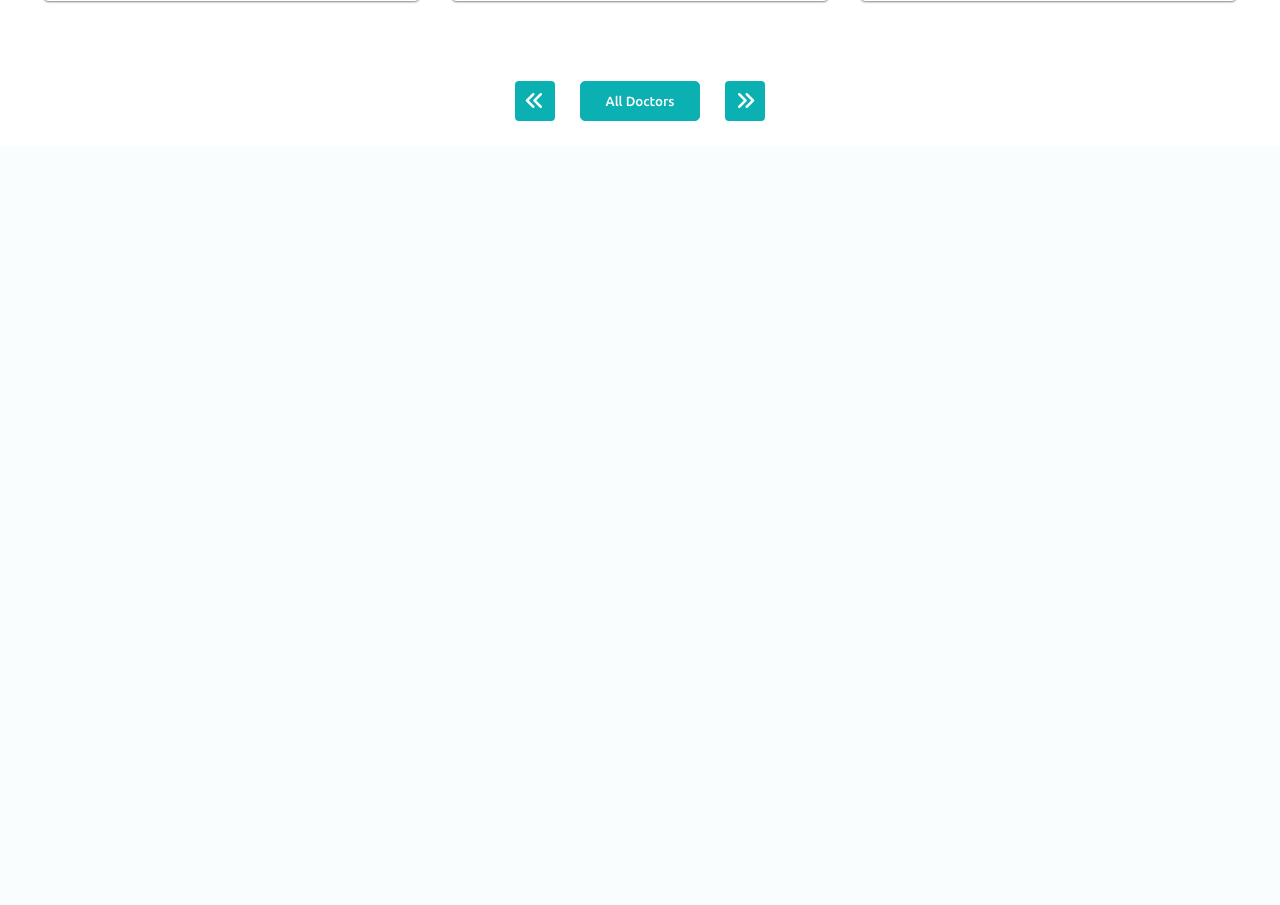
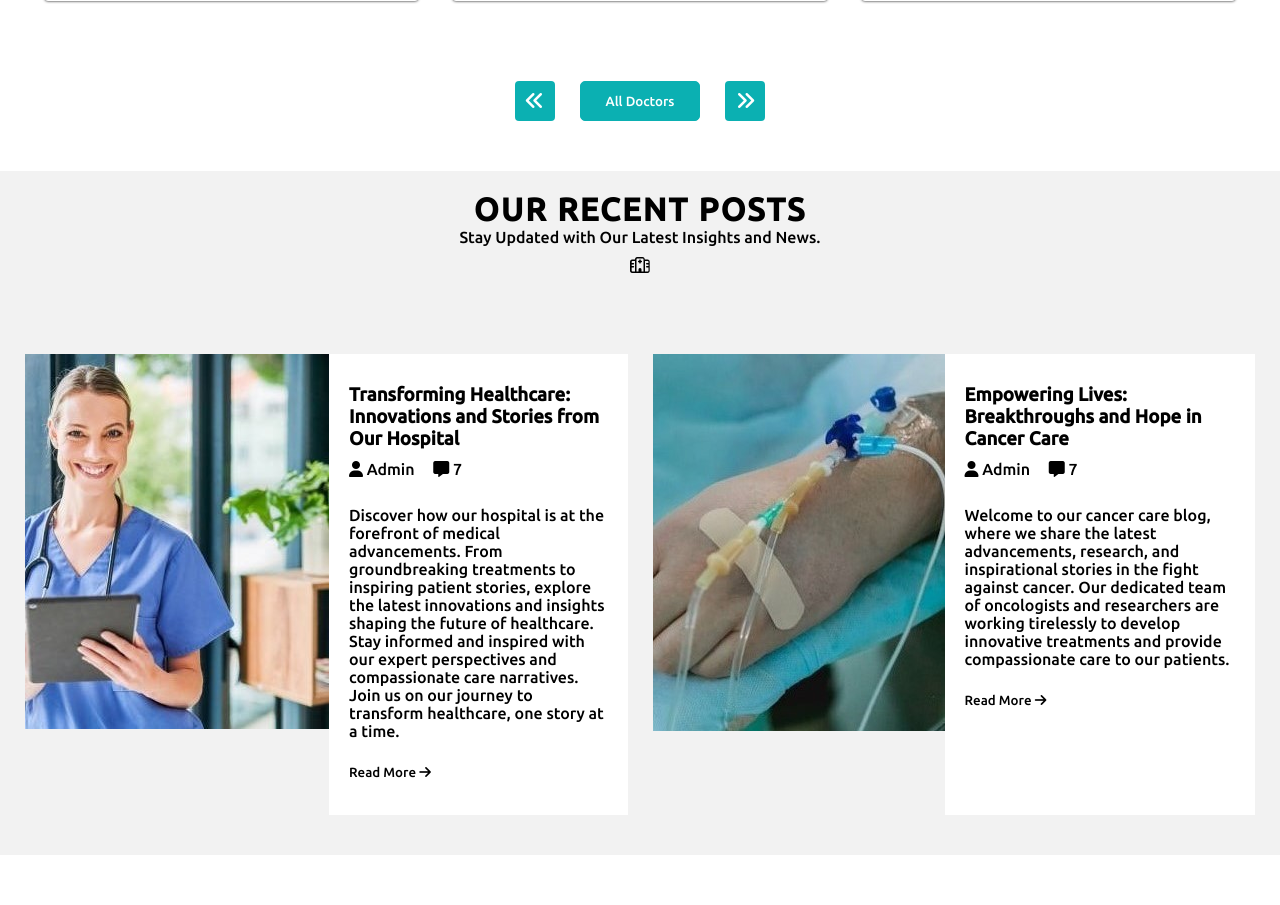
Before and after one commit to MiracleChibuike/hospital, a PHP site: page / in a window 1280 px wide. Shown: the part 3778-4683 px from the top of the page. Before the commit the page ends 3899 px from the top, so only its background shows below. Run offline with PHP 8.4, Linux system fonts and the light colour scheme; some libraries are stand-ins or nearby versions; some web fonts are replaced.

Commit message:
Updated Blog section - front-End

```diff
--- a/assets/css/index.css
+++ b/assets/css/index.css
@@ -897,7 +897,57 @@ OUR SERVICES SEECTION
    cursor: pointer;
 }
 
-
+ /* ************************************************
+       BLOGS SECTION
+   **************************************************/
+  #Blogs{
+    margin: 50px 0;
+    background: var(--clr-white-default);
+  }
+   .blogs_Header{
+    text-align: center;
+    padding: 20px 0;
+   }
+   .BlogsHeading{
+     font-weight: bold;
+    font-size: 2rem;
+    letter-spacing: 2px;
+   }
+   .blogs_contents{
+    display: grid;
+    grid-template-columns: repeat(2, 1fr);
+    column-gap: 25px;
+    margin: 10px 25px;
+   }
+   .blog_Initial, .blog_2{
+    display: flex;
+    border-radius: 2px;
+    margin: 40px 0;
+   }
+   .blog_Texts, .blog_2_Texts{
+    padding: 20px;
+    background: var(--clr-white-main);
+
+   }
+   .blog_Texts h3, .blog_Texts span, .blog_Texts p,
+   .blog_2_Texts h3, .blog_2_Texts span, .blog_2_Texts p{
+    margin: 10px 0;
+   }
+   .comment{
+    position: relative;
+    left: 15px;
+   }
+   .blog_Texts button, .blog_2_Texts button{
+    margin: 15px 0;
+    background: transparent;
+    border: none;
+   }
+   #more_Blogs:hover{
+    color: var(--clr-hospital);
+    transition: .2s;
+    transform: translateX(10px);
+    cursor: pointer;
+   }
 /* Media Querry - Mobile Screens */
 
 @media (min-width: 0) and (max-width: 750px) {
--- a/assets/js/index.js
+++ b/assets/js/index.js
@@ -17,7 +17,7 @@ const AnimationLoad = () => {
 };
 
 // Call the AnimationLoad function when page is ready
-// document.addEventListener("DOMContentLoaded", AnimationLoad)
+document.addEventListener("DOMContentLoaded", AnimationLoad)
 
 // Prevent back_home Link reload
 
--- a/index.html
+++ b/index.html
@@ -38,9 +38,9 @@
 </head>
 
 <!-- head -->
-<!-- <header id="header">
+<header id="header">
         <span class="loader"></span>
- </header> -->
+ </header>
 
 <!-- MAIN-CONTAINER -->
 
@@ -113,7 +113,7 @@
                         </div>
                     </li>
                     <li>
-                        <a href="#blog">BLOG</a>
+                        <a href="#Blogs">BLOG</a>
                     </li>
                     <li>
                         <a href="#contact">CONTACT</a>
@@ -200,7 +200,7 @@
                 </div>
                 <h3 class="about_cardiology">About the Cardiology</h3>
                 <p>Our Cardiology Department is equipped with state-of-the-art technology and experienced cardiologists
-                    who <br> specialize  in
+                    who <br> specialize in
                     heart health. We offer comprehensive cardiac care, from diagnosis to treatment and rehabilitation.
                 </p>
                 <div class="cardiology_services">
@@ -273,7 +273,8 @@
                     <img src="assets/images/dental.jpeg" id="img_cardiology" alt="Professional dental health care">
                 </div>
                 <h3 class="about_Dental">About the Dental</h3>
-                <p>Our Dental Department focuses on maintaining and improving oral health using advanced techniques <br> and
+                <p>Our Dental Department focuses on maintaining and improving oral health using advanced techniques <br>
+                    and
                     technology. Our
                     dental specialists are experts in their field, providing comprehensive care for optimal dental
                     health.
@@ -301,7 +302,8 @@
                 <h3 class="about_Ophthalmology">About the Ophthalmology</h3>
                 <p>Our Ophthalmology Department focuses on maintaining and improving eye health using advanced <br>
                     techniques and technology.
-                    Our ophthalmologists are experts in their field, providing comprehensive care <br> for optimal vision and
+                    Our ophthalmologists are experts in their field, providing comprehensive care <br> for optimal
+                    vision and
                     eye health.
                 <div class="Ophthalmology_services">
                     <div class="service1">
@@ -323,11 +325,12 @@
                     <img src="assets/images/emergency.jpeg" id="img_cardiology" alt="Immediate emergency medical care">
                 </div>
                 <h3 class="about_Emergency">About the Emergency</h3>
-                <p>The Emergency Department is dedicated to providing immediate and life-saving care for a wide range of <br>
+                <p>The Emergency Department is dedicated to providing immediate and life-saving care for a wide range of
+                    <br>
                     medical
                     emergencies. Our emergency physicians and nurses are experts in their field, ensuring prompt
                     and <br> effective treatment for
-                    all patients. We are  equipped with the latest technology and resources to handle <br> critical
+                    all patients. We are equipped with the latest technology and resources to handle <br> critical
                     situations and provide
                     comprehensive emergency care.</p>
                 <div class="Emergency_services">
@@ -351,7 +354,8 @@
                     <img src="assets/images/oncology_Dept.jpeg" id="img_cardiology" alt="Expert cancer treatment care">
                 </div>
                 <h3 class="about_Oncology">About the Oncology</h3>
-                <p>The Oncology Department is dedicated to providing comprehensive and compassionate care for patients <br>
+                <p>The Oncology Department is dedicated to providing comprehensive and compassionate care for patients
+                    <br>
                     with cancer. Our
                     oncologists and specialized staff are experts in diagnosing and treating various types of <br>
                     cancer, ensuring personalized
@@ -392,7 +396,8 @@
                 <div>
                     <i class="fa-solid fa-heart-crack"></i>
                     <h3>Heart surgery</h3>
-                    <p>Advanced heart surgery with expert surgeons ensuring the best care for your heart, utilizing state-of-the-art technology
+                    <p>Advanced heart surgery with expert surgeons ensuring the best care for your heart, utilizing
+                        state-of-the-art technology
                         and personalized treatment plans.</p>
                 </div>
             </div>
@@ -437,7 +442,8 @@
                 <div>
                     <i class="fa-solid fa-truck-medical"></i>
                     <h3>24/7 Support</h3>
-                    <p>Accessible 24/7 support provided by dedicated professionals, ensuring immediate assistance and personalized care for all
+                    <p>Accessible 24/7 support provided by dedicated professionals, ensuring immediate assistance and
+                        personalized care for all
                         your needs.</p>
                 </div>
             </div>
@@ -446,7 +452,8 @@
                 <div>
                     <i class="fa-solid fa-kit-medical"></i>
                     <h3>General Treatment</h3>
-                    <p>Comprehensive general treatment provided by caring professionals, ensuring personalized care and effective solutions for
+                    <p>Comprehensive general treatment provided by caring professionals, ensuring personalized care and
+                        effective solutions for
                         all your healthcare needs.</p>
                 </div>
             </div>
@@ -455,7 +462,8 @@
                 <div>
                     <i class="fa-solid fa-database"></i>
                     <h3>Free Checkup</h3>
-                    <p>Complimentary checkups provided by caring professionals, ensuring personalized care and comprehensive health assessments
+                    <p>Complimentary checkups provided by caring professionals, ensuring personalized care and
+                        comprehensive health assessments
                         at no cost.</p>
                 </div>
             </div>
@@ -508,7 +516,8 @@
                                     </datalist>
                                 </div>
                                 <div class="departments">
-                                        <input list="Departments_list" placeholder="Departments" id="departments_specs" required>
+                                    <input list="Departments_list" placeholder="Departments" id="departments_specs"
+                                        required>
                                     <datalist id="Departments_list">
                                         <option value="Cardiology"></option>
                                         <option value="Neurology"></option>
@@ -532,7 +541,8 @@
 
             </div>
             <div class="appointment_img">
-                    <img src="assets/images/appointment-nurse-2.png" id="Book_appointment_Image" alt="Booking an appointment with us just got better">
+                <img src="assets/images/appointment-nurse-2.png" id="Book_appointment_Image"
+                    alt="Booking an appointment with us just got better">
             </div>
         </div>
     </section>
@@ -560,7 +570,8 @@
                             <p>FRCR</p>
                             <p><strong>Department of Neurology</strong></p>
                             <p class="specialists_HoursDays">
-                                <span><i class="fa-solid fa-clock"></i></span>  <span class="days">Mon - Tue</span> <span>7:00AM - 12:00PM</span>
+                                <span><i class="fa-solid fa-clock"></i></span> <span class="days">Mon - Tue</span>
+                                <span>7:00AM - 12:00PM</span>
                             </p>
                         </div>
                     </div>
@@ -576,8 +587,9 @@
                             </div>
                             <p>FRCOphth</p>
                             <p><strong>Department of Opthalmalogy</strong></p>
-                                <p class="specialists_HoursDays_2" >
-                                    <span><i class="fa-solid fa-clock"></i></span> <span class="days">Tue - Wed</span> <span>12:00PM - 3:00PM</span>
+                            <p class="specialists_HoursDays_2">
+                                <span><i class="fa-solid fa-clock"></i></span> <span class="days">Tue - Wed</span>
+                                <span>12:00PM - 3:00PM</span>
                             </p>
                         </div>
                     </div>
@@ -594,7 +606,8 @@
                             <p>MBBS</p>
                             <p><strong>Department of Emergency</strong></p>
                             <p class="specialists_HoursDays_3">
-                                    <span><i class="fa-solid fa-clock"></i></span> <span class="days">Thur - Fri</span> <span>4:00PM - 7:00PM</span>
+                                <span><i class="fa-solid fa-clock"></i></span> <span class="days">Thur - Fri</span>
+                                <span>4:00PM - 7:00PM</span>
                             </p>
                         </div>
                     </div>
@@ -613,7 +626,8 @@
                             <p>DM (Oncology)</p>
                             <p><strong>Department of Oncology</strong></p>
                             <p class="specialists_HoursDays">
-                                <span><i class="fa-solid fa-clock"></i></span> <span class="days">Wednesdays</span> <span>3:30PM -
+                                <span><i class="fa-solid fa-clock"></i></span> <span class="days">Wednesdays</span>
+                                <span>3:30PM -
                                     6:30PM</span>
                             </p>
                         </div>
@@ -631,7 +645,8 @@
                             <p>Path</p>
                             <p><strong>Department of Diagnostics</strong></p>
                             <p class="specialists_HoursDays_2">
-                                <span><i class="fa-solid fa-clock"></i></span> <span class="days">Mondays</span> <span>9:00AM -
+                                <span><i class="fa-solid fa-clock"></i></span> <span class="days">Mondays</span>
+                                <span>9:00AM -
                                     3:00PM</span>
                             </p>
                         </div>
@@ -649,7 +664,8 @@
                             <p>DDS</p>
                             <p><strong>Department of Dental</strong></p>
                             <p class="specialists_HoursDays_3">
-                                <span><i class="fa-solid fa-clock"></i></span> <span class="days">Thursdays</span> <span>4:00PM -
+                                <span><i class="fa-solid fa-clock"></i></span> <span class="days">Thursdays</span>
+                                <span>4:00PM -
                                     7:30PM</span>
                             </p>
                         </div>
@@ -686,6 +702,63 @@
         </div>
     </div>
 
+    <!-------------------------------------------------------------
+                                             OUR BLOGS SECTION
+                        --------------------------------------------------- -->
+    <section id="Blogs">
+        <div class="blogs_Header">
+            <h2 class="BlogsHeading">
+                OUR RECENT POSTS</h2>
+            <p>Stay Updated with Our Latest Insights and News.</p>
+            <div class="department_Indicator">
+                <i class="fa-regular fa-hospital"></i>
+            </div>
+        </div>
+        <div class="blogs_contents">
+            <div class="blog_Initial">
+                    <div class="blog_photo">
+                        <img src="assets/images/blog_Picture_Init.jpg" alt=""  id="blog_photo_Img">
+                    </div>
+                    <div class="blog_Texts">
+                        <h3>Transforming Healthcare: Innovations and Stories from Our Hospital</h3>
+                        <span class="admin"><i class="fa-solid fa-user"></i> Admin</span>
+                        <span class="comment"><i class="fa-solid fa-message"></i> 7</span>
+                        <br>
+                        <br>
+                        <p>
+                            Discover how our hospital is at the forefront of medical advancements. From groundbreaking treatments to inspiring
+                            patient stories, explore the latest innovations and insights shaping the future of healthcare. Stay informed and
+                            inspired with our expert perspectives and compassionate care narratives. Join us on our journey to transform healthcare,
+                            one story at a time.
+                        </p>
+                        <button id="more_Blogs">Read More <i class="fa-solid fa-arrow-right"></i> </button>
+                    </div>
+            </div>
+            <div class="blog_2">
+                <div class="blog_2Photo">
+                    <img src="assets/images/cancer_blog.jpeg" alt="" id="blog_photo_Img">
+                </div>
+                <div class="blog_2_Texts">
+                    <h3>Empowering Lives: Breakthroughs and Hope in Cancer Care</h3>
+                    <span class="admin"><i class="fa-solid fa-user"></i> Admin</span>
+                    <span class="comment"><i class="fa-solid fa-message"></i> 7</span>
+                    <br>
+                    <br>
+                    <p>
+                        Welcome to our cancer care blog, where we share the latest advancements, research, and inspirational stories in the
+                        fight against cancer. Our dedicated team of oncologists and researchers are working tirelessly to develop innovative
+                        treatments and provide compassionate care to our patients.
+                    </p>
+                    <button id="more_Blogs">Read More <i class="fa-solid fa-arrow-right"></i> </button>
+                </div>
+            </div>
+        </div>
+    </section>
+    <section id="contact">
+        <div class="contact_Footer">
+
+        </div>
+    </section>
 
 </div>
 
```
Also changed, not shown: other parts of assets/css/index.css (+45 -1 lines), assets/images/blog_2.jpg (renamed from assets/images/istockphoto-1754288921-612x612.jpg), assets/images/blog_Picture_Init.jpg (added), assets/images/cancer_blog.jpeg (added), assets/images/doc_blog.jpg (added), assets/images/istockphoto-1367834804-612x612.jpg (deleted), assets/images/istockphoto-1372701329-612x612.jpg (deleted), assets/images/photo-1563233269-7e86880558a7.jpeg (deleted). Lines whose indentation alone changed are shown as unchanged.
